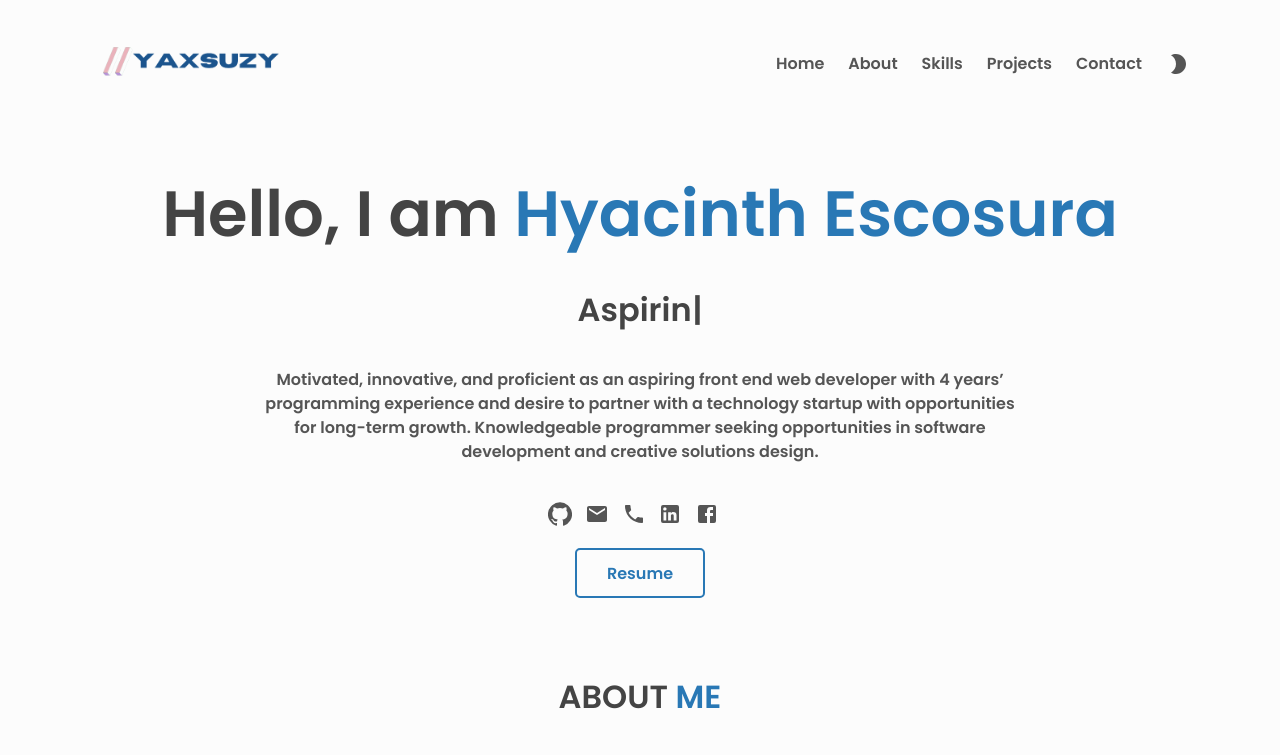
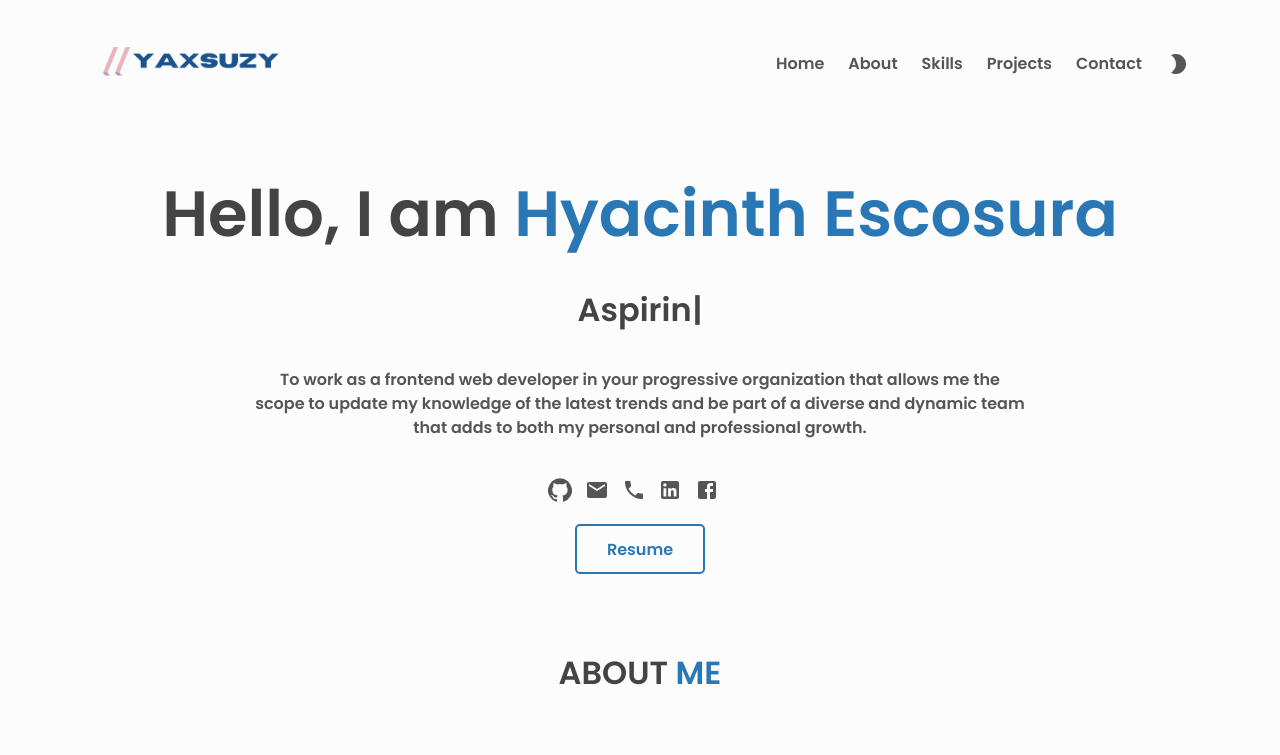
Before and after one commit to hyaxsuzy/Portfolio, a React (Create React App) app: page / in a window 1280 px wide. Shown: the top 755 px of the page. Built offline with nearby package versions, Linux system fonts and the light colour scheme.

Commit message:
changed about desc

```diff
--- a/src/Components/About/About.jsx
+++ b/src/Components/About/About.jsx
@@ -22,7 +22,13 @@ export const About = () => {
         </h1>
         <Type />
         <p className="about__desc" data-aos="fade-right">
-        Motivated, innovative, and proficient as an aspiring front end web developer with 4 years’ programming experience and desire to partner with a technology startup with opportunities for long-term growth. Knowledgeable programmer seeking opportunities in software development and creative solutions design.
+        To work as a frontend web developer in
+        your progressive organization that allows
+        me the scope to update my knowledge
+        of the latest trends and be part of a
+        diverse and dynamic team that adds to
+        both my personal and professional
+        growth.
         </p>
         <div className="about__contact center">
           <a
```
